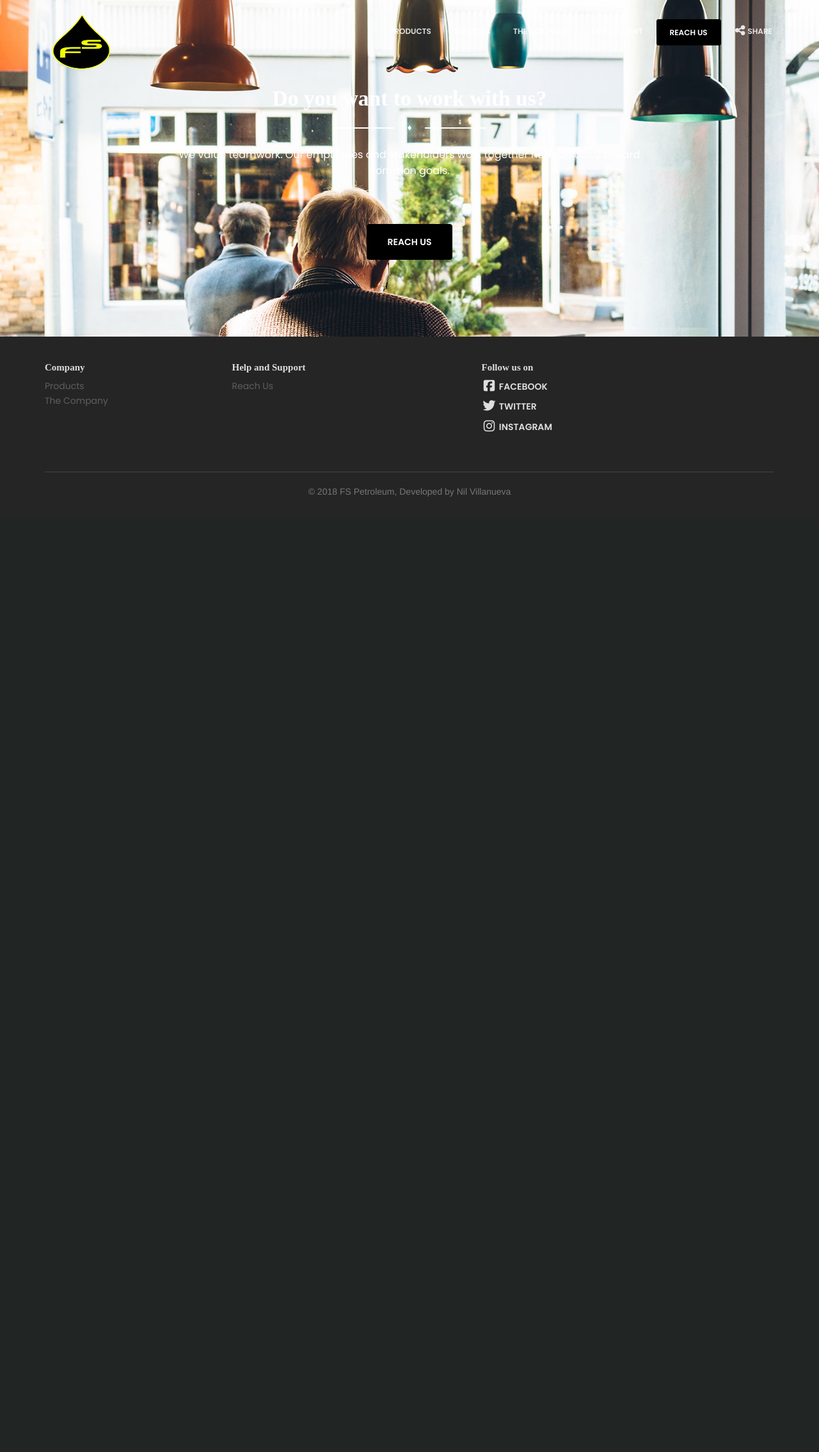
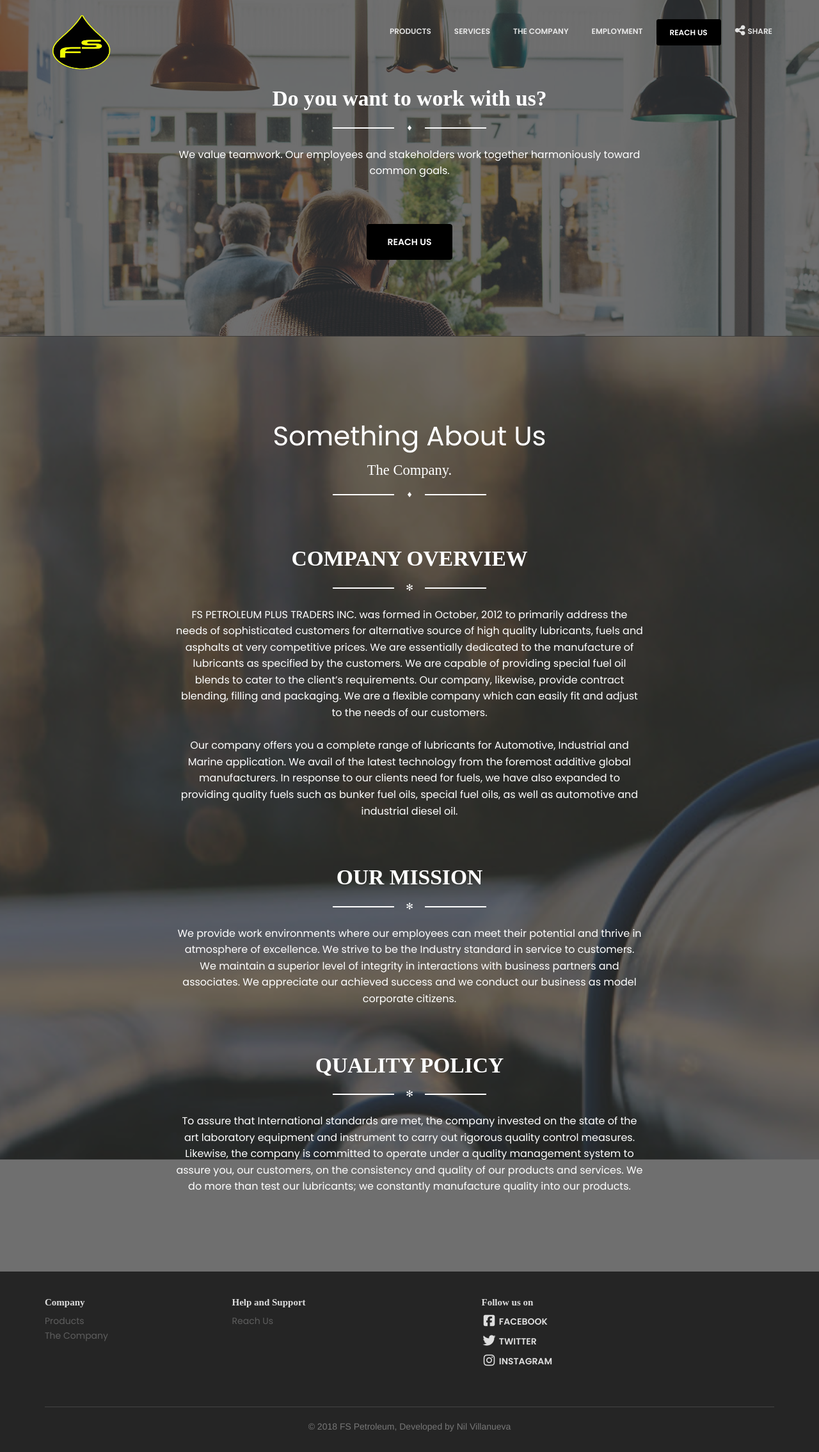
Before and after one commit to Eshichi/Petroleum, a PHP site: page /Petroleum/Career.php in a window 1280 px wide. Shown: the whole page at 64% size. Before the commit the page ends 776 px from the top, so only its background shows below. Run offline with PHP 8.4, Linux system fonts and the light colour scheme; some libraries are stand-ins or nearby versions; some web fonts are replaced.

Commit message:
local 0.1.9 - safe
revert point

```diff
--- a/Career.php
+++ b/Career.php
@@ -27,6 +27,63 @@ harmoniously toward common goals.</p>
     </div>
 
 
+    <div class="section section-our-team-freebie" style="margin-top: -51px;">
+        <div class="parallax filter filter-color-black">
+            <div class="image" style="background-image:url('assets/img/Refinery.jpg')">
+            </div>
+            <div class="container">
+                <div class="content">
+                    <div class="row">
+                        <div class="title-area">
+
+                             <div class="title-area">
+                                <h1 class="title-modern">Something About Us</h1>
+                                    <h3>The Company.</h3>
+                                <div class="separator line-separator">♦</div>
+                            </div>
+                            <h2>COMPANY OVERVIEW</h2>
+                            <div class="separator separator-danger">✻</div>
+                            <p class="description">FS PETROLEUM PLUS TRADERS INC. was formed in October, 2012 to primarily address
+the needs of sophisticated customers for alternative source of high quality lubricants, fuels
+and asphalts at very competitive prices. We are essentially dedicated to the manufacture of
+lubricants as specified by the customers. We are capable of providing special fuel oil blends
+to cater to the client’s requirements. Our company, likewise, provide contract blending, filling
+and packaging. We are a flexible company which can easily fit and adjust to the needs of our
+customers. <br> <br>
+Our company offers you a complete range of lubricants for Automotive, Industrial and Marine
+application. We avail of the latest technology from the foremost additive global
+manufacturers. In response to our clients need for fuels, we have also expanded to providing
+quality fuels such as bunker fuel oils, special fuel oils, as well as automotive and industrial
+diesel oil.</p>
+                        </div>
+
+                        <div class="title-area">
+                            <h2>OUR MISSION</h2>
+                            <div class="separator separator-danger">✻</div>
+                            <p class="description">We provide work environments where our employees can meet their potential and thrive in
+atmosphere of excellence. We strive to be the Industry standard in service to customers. We
+maintain a superior level of integrity in interactions with business partners and associates.
+We appreciate our achieved success and we conduct our business as model corporate
+citizens.</p>
+                        </div>
+                        <div class="title-area">
+                            <h2>QUALITY POLICY</h2>
+                            <div class="separator separator-danger">✻</div>
+                            <p class="description">To assure that International standards are met, the company invested on the state of the art
+laboratory equipment and instrument to carry out rigorous quality control measures.
+Likewise, the company is committed to operate under a quality management system to
+assure you, our customers, on the consistency and quality of our products and services. We
+do more than test our lubricants; we constantly manufacture quality into our products.</p>
+                        </div>
+                    </div>
+
+
+                </div>
+            </div>
+        </div>
+    </div>
+
+
 
 <?php
 include 'footer.php';
--- a/assets/css/gaia.css
+++ b/assets/css/gaia.css
@@ -1072,7 +1072,7 @@ a,
   padding-bottom: 0;
 }
 /* nil  */
-/* .filter {
+.filter {
   position: relative;
   height: 100%;
   color: #FFFFFF;
@@ -1088,7 +1088,7 @@ a,
   content: "";
   opacity: .7;
   background: #333;
-} */
+}
 .filter .title-area .description {
   color: #FFFFFF;
 }
@@ -1098,9 +1098,9 @@ a,
 .filter .separator:before, .filter .separator:after {
   border-color: #FFFFFF;
 }
-.filter.filter-color-black:before {
+/* .filter.filter-color-black:before {
   background: rgb(248, 248, 248);
-}
+} */
 .filter.filter-color-gold:before {
   background: #bd986c;
 }
--- a/index.php
+++ b/index.php
@@ -1,7 +1,7 @@
 <?php
 include 'header.php';
 ?>
-
+    <link href="assets/css/gaia.1.css" rel="stylesheet"/>
     <div class="section section-header">
         <div class="parallax filter filter-color-red">
             <div class="image"
```
